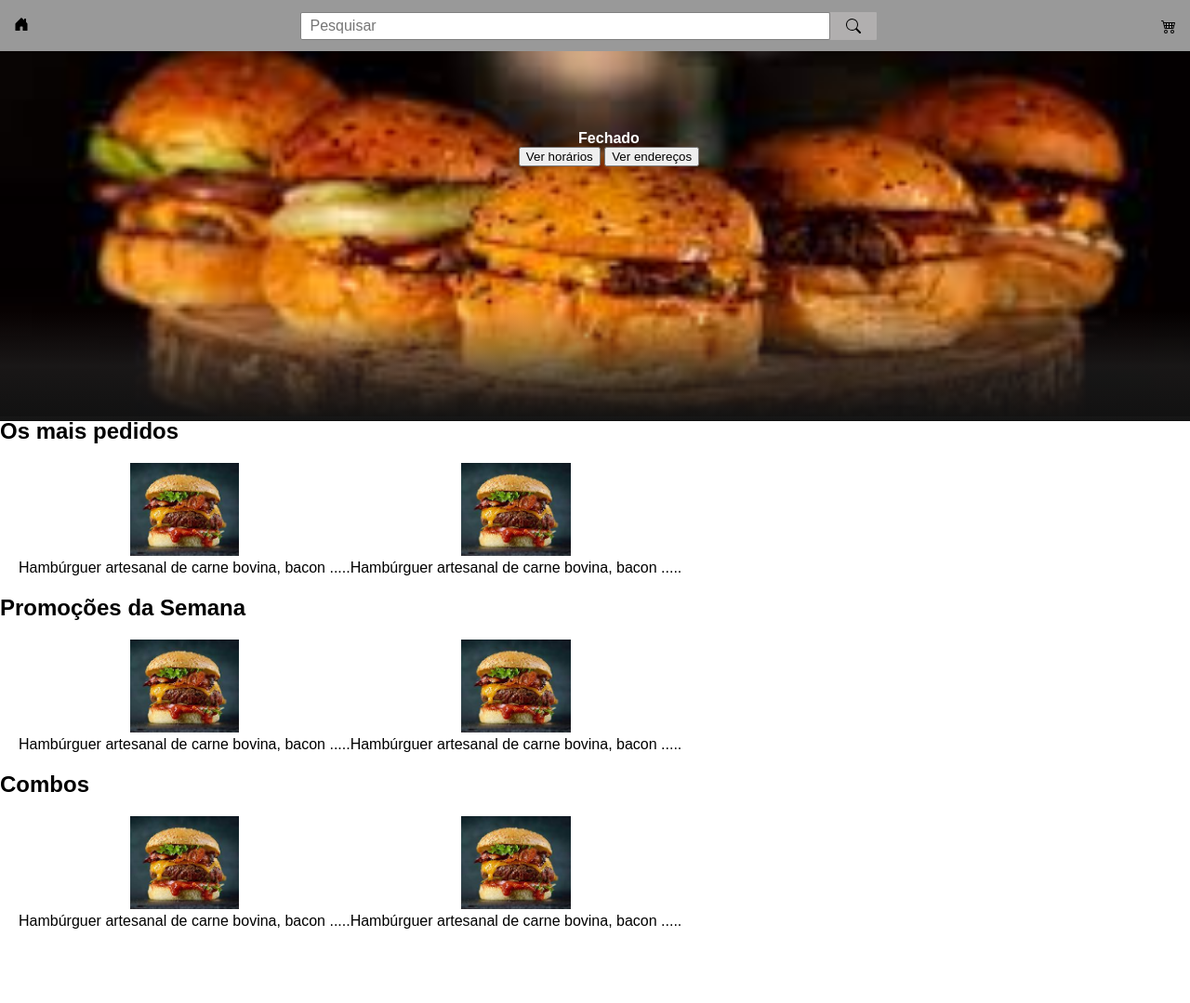
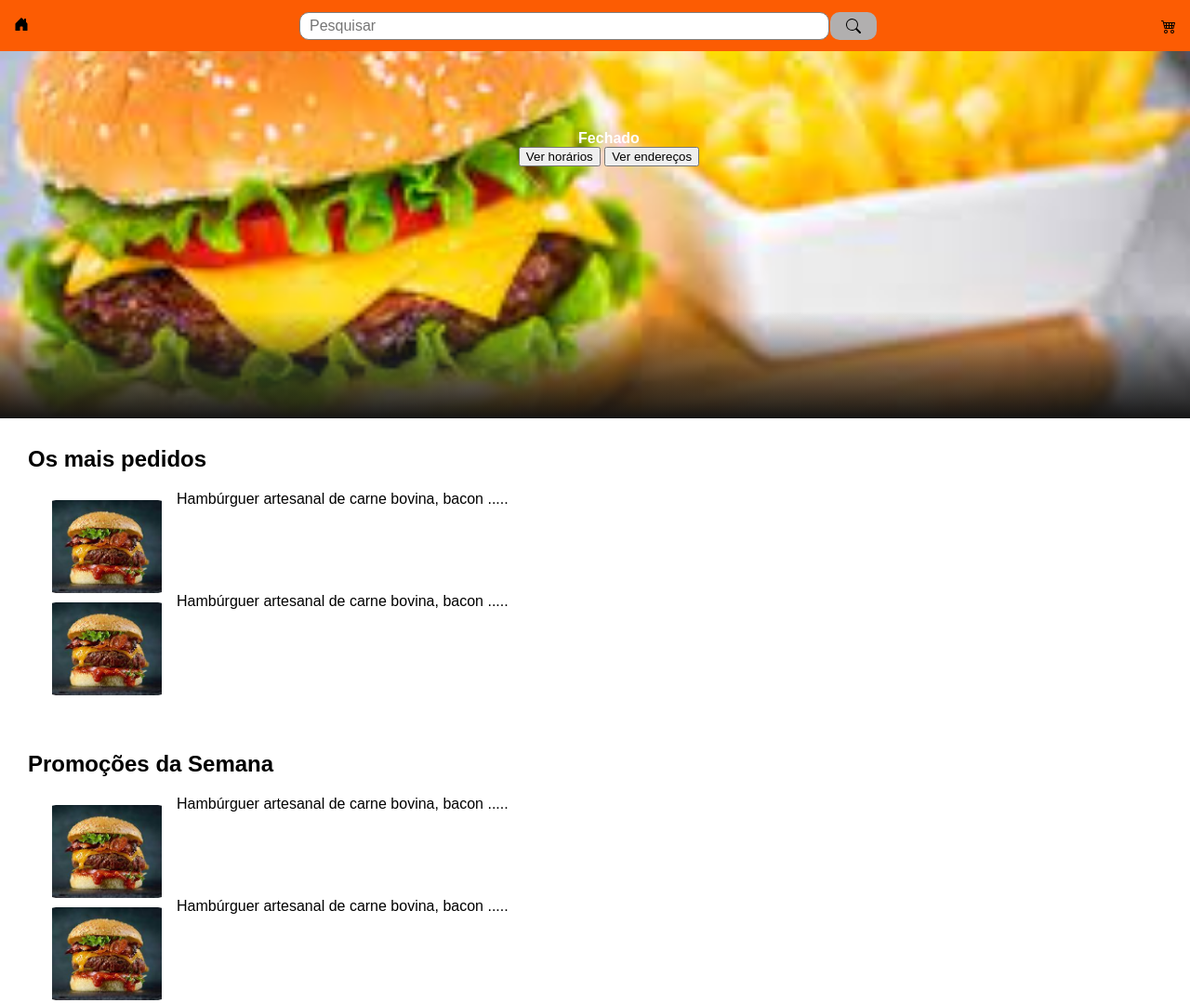
Before and after one commit to VEMS98/Challenge_2, a plain HTML site: page index.html in a window 1280 px wide. Shown: the top 1079 px of the page at 93% size. Before the commit the page ends 1020 px from the top, so only its background shows below. Drawn offline with Linux system fonts and the light colour scheme.

Commit message:
segunda mudança
ajustando os elementos

```diff
--- a/index.html
+++ b/index.html
@@ -2,7 +2,7 @@
 <html lang="en">
  <head>
    <meta charset="UTF-8" />
-   <link rel="icon" type="image/favicon" href="imagens/netflixicone.png">
+   <link rel="icon" type="image/favicon" href="">
    <meta name="viewport" content="width=device-width, initial-scale=1.0" />
    <link rel="stylesheet" href="style.css" />
 
@@ -47,16 +47,18 @@
 
       </header>
 </div>
+
+<div id="centerSquare">
       <div class="row">
         <h2>Os mais pedidos</h2>
         <div class="row__posters">
             <div>
-            <img class="row__poster row__posterLarge" src="images/exemplo.jpg" alt="" />
+            <img class="row__poster row__posterImage" src="images/exemplo.jpg" alt="" />
             <p class=”row__description”>Hambúrguer artesanal de carne bovina, bacon .....</p>
         </div>
 
         <div>
-            <img class="row__poster row__posterLarge" src="images/exemplo.jpg" alt="" />
+            <img class="row__poster row__posterImage" src="images/exemplo.jpg" alt="" />
             <p class=”row__description”>Hambúrguer artesanal de carne bovina, bacon .....</p>
             </div>
         </div>
@@ -67,10 +69,10 @@
 
         <div class="row__posters">
             <div>
-            <img class="row__poster row__posterLarge" src="images/exemplo.jpg" alt="" />
+            <img class="row__poster row__posterImage" src="images/exemplo.jpg" alt="" />
             <p class=”row__description”>Hambúrguer artesanal de carne bovina, bacon .....</p></div>
            <div>
-            <img class="row__poster row__posterLarge" src="images/exemplo.jpg" alt="" />
+            <img class="row__poster row__posterImage" src="images/exemplo.jpg" alt="" />
            <p class=”row__description”>Hambúrguer artesanal de carne bovina, bacon .....</p>
         </div>
 
@@ -82,15 +84,15 @@
 
         <div class="row__posters">
             <div>
-            <img class="row__poster row__posterLarge" src="images/exemplo.jpg" alt="" />
+            <img class="row__poster row__posterImage" src="images/exemplo.jpg" alt="" />
             <p class=”row__description”>Hambúrguer artesanal de carne bovina, bacon .....</p></div>
            <div>
-            <img class="row__poster row__posterLarge" src="images/exemplo.jpg" alt="" />
+            <img class="row__poster row__posterImage" src="images/exemplo.jpg" alt="" />
            <p class=”row__description”>Hambúrguer artesanal de carne bovina, bacon .....</p>
         </div>
 
         </div>
     </div>
-
+</div>
  </body>
 </html>
--- a/style.css
+++ b/style.css
@@ -20,7 +20,7 @@
     align-items: center;
     justify-content: space-between;
     z-index: 5;
-    background-color: #999999;
+    background-color: #fc5c03;
 }
 
 .navbar .search,
@@ -41,7 +41,7 @@
     padding-left: 10px;
     font-size: 16px;
     border: 1px solid gray;
-    border-radius: 2px;
+    border-radius: 10px;
     outline: none;
     background:#fff;
     color: black;
@@ -56,10 +56,11 @@
     height: 100%;
     background: rgb(177, 175, 175);
     margin-right: 15px;
+    margin-left: 1px;
     display: flex;
     align-items: center;
     justify-content: center;
-    border-radius: 0 1px 1px 0;
+    border-radius: 10px;
 }
 
 .navbar .search .searchbtn i{
@@ -81,7 +82,7 @@
     background: rgb(0, 0, 0, .20);
 }
 .banner {
-    background-image: url('images/banner.jpg');
+    background-image: url('images/capa.jpg');
     background-size: cover;
     background-position: center center;
     color: white;
@@ -114,16 +115,39 @@
     background-image: linear-gradient(180deg, transparent, rgba(37, 37, 37, 0.61), #111);
   }
 
+#centerSquare{
+    position: relative;
+    display: block;
+    background: #fff;
+    padding: 10px;
+}
+
+.row{
+    position: relative;
+    display: grid;
+    min-height: 147px;
+    width: 100%;
+    background: #fff;
+    padding: 20px;
+    text-decoration: none;
+    transition: .2s;
+    overflow: hidden;
+    height: 100%;
+    border-radius: 10px;
+}
+
   .row__poster {
+    margin-top: 10px;
     width: 100%;
     object-fit: contain;
     max-height: 100px;
     margin-right: 10px;
     transition: transform 450ms;
+    border-radius: 10px;
   }
 
   .row__posters {
-    display: flex;
+    display: grid;
     overflow-y: hidden;
     overflow-x: scroll;
     padding: 20px;
@@ -132,3 +156,9 @@
   .row__poster:hover {
     transform: scale(1.08);
   }
+
+  .row__posterImage{
+    width: 130px;
+    border-radius: 10px;
+    float: left;
+  }
```
Also changed, not shown: images/capa.jpg (added).
